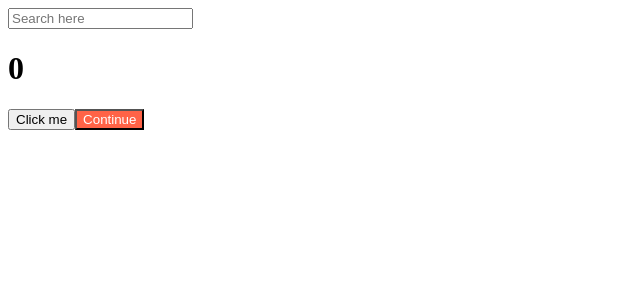
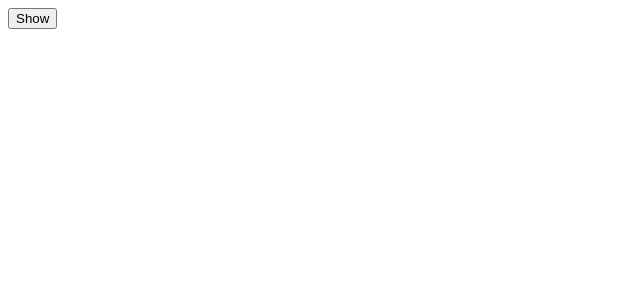
Before and after one commit to jiwon03/react-for-beginner, a React (Create React App) app: page / in a window 1280 px wide. Shown: the top 300 px of the page, without its empty margins (0-640 px from the left). Built offline with nearby package versions, Linux system fonts and the light colour scheme.

Commit message:
clean-up

```diff
--- a/src/App.js
+++ b/src/App.js
@@ -2,32 +2,21 @@
 //import styles from "./App.module.css";
 import { useState, useEffect } from "react";
 
+const Hello = () => {
+  useEffect(() => {
+    console.log("hi");
+    return () => console.log("bye");
+  }, []);
+  return <h1>Hello</h1>;
+};
+
 function App() {
-  const [counter, setValue] = useState(0);
-  const [keyword, setKeyword] = useState("");
-  const onClick = () => setValue((prev) => prev + 1);
-  const onChange = (event) => setKeyword(event.target.value);
-
-  useEffect(() => {
-    console.log("call the api");
-  }, []);
-  useEffect(() => {
-    console.log("run when 'keyword' changes");
-  }, [keyword]);
-  useEffect(() => {
-    console.log("run when 'counter' changes");
-  }, [counter]);
+  const [showing, setShowing] = useState(false);
+  const onClick = () => setShowing((prev) => !prev);
   return (
     <div>
-      <input
-        value={keyword}
-        onChange={onChange}
-        type="text"
-        placeholder="Search here"
-      />
-      <h1>{counter}</h1>
-      <button onClick={onClick}>Click me</button>
-      <Button text={"Continue"} />
+      {showing ? <Hello /> : null}
+      <button onClick={onClick}>{showing ? "Hide" : "Show"}</button>
     </div>
   );
 }
--- a/src/index.js
+++ b/src/index.js
@@ -4,7 +4,7 @@
 
 const root = ReactDOM.createRoot(document.getElementById("root"));
 root.render(
-  <React.StrictMode>
-    <App />
-  </React.StrictMode>
+  //<React.StrictMode>
+  <App />
+  //</React.StrictMode>
 );
```
